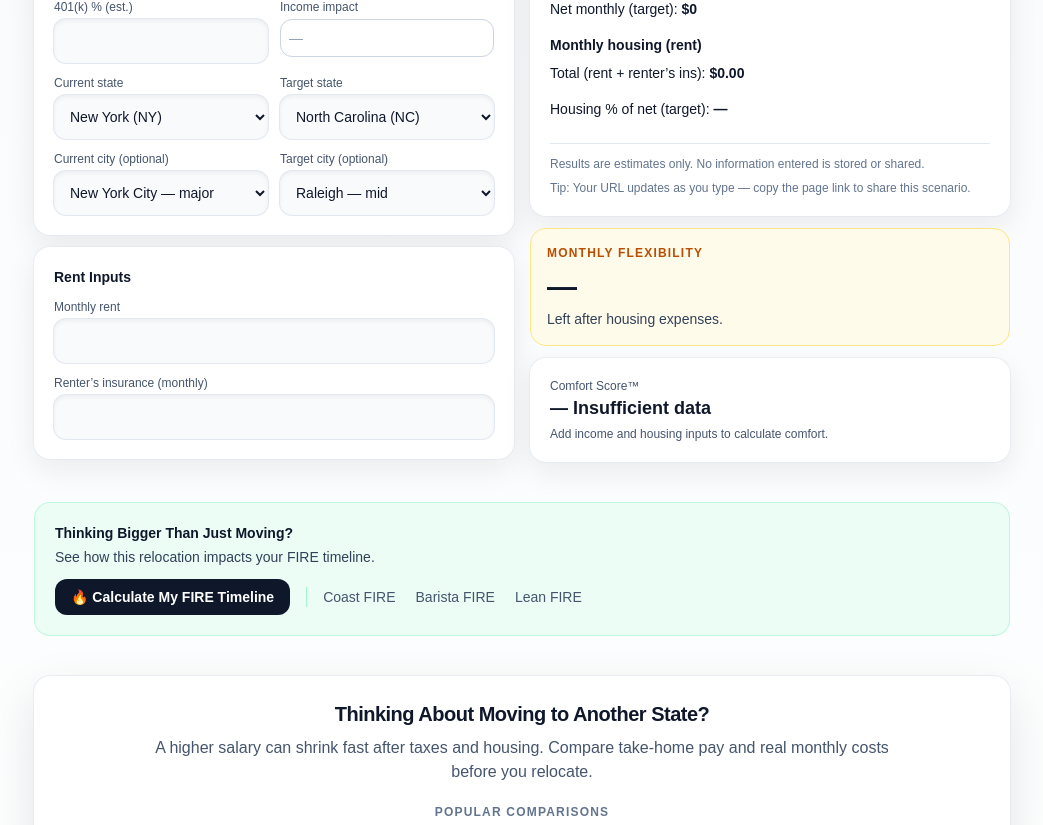
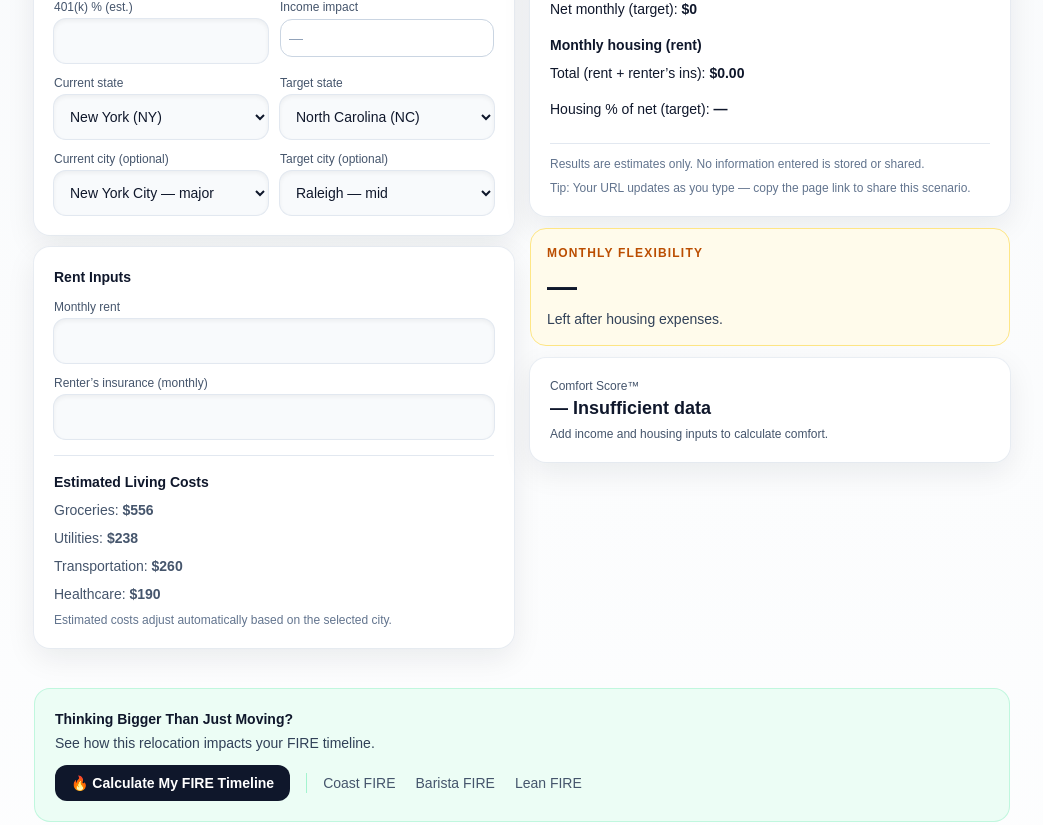
Before and after one commit to unmovedrooted/relocation-by-numbers, a Next.js app: page / in a window 1280 px wide. Shown: the part 361-1186 px from the top of the page, without its empty margins (118-1161 px from the left). Built offline with nearby package versions, Linux system fonts and the light colour scheme.

Commit message:
Add about and legal pages

```diff
--- a/src/components/Calculator.tsx
+++ b/src/components/Calculator.tsx
@@ -378,6 +378,33 @@ export default function Calculator({
     pmiAnnualPct: Number.isFinite(Number(pmiAnnualPct)) ? Number(pmiAnnualPct) : 0,
   };
 }, [homePrice, downPct, ratePct, termYears, propertyTaxPct, homeInsMonthly, hoaMonthly, pmiAnnualPct]);
+
+// ===========
+// Estimated Living Costs
+// ===========
+const estGroceries = useMemo(() => {
+  if (!fromCity || !toCity || !hasCOL(fromCity) || !hasCOL(toCity)) return 0;
+  const base = 600;
+  return base * (toCity.col.groceries / fromCity.col.groceries);
+}, [fromCity, toCity]);
+
+const estUtilities = useMemo(() => {
+  if (!fromCity || !toCity || !hasCOL(fromCity) || !hasCOL(toCity)) return 0;
+  const base = 250;
+  return base * (toCity.col.utilities / fromCity.col.utilities);
+}, [fromCity, toCity]);
+
+const estTransport = useMemo(() => {
+  if (!fromCity || !toCity || !hasCOL(fromCity) || !hasCOL(toCity)) return 0;
+  const base = 300;
+  return base * (toCity.col.transport / fromCity.col.transport);
+}, [fromCity, toCity]);
+
+const estHealthcare = useMemo(() => {
+  if (!fromCity || !toCity || !hasCOL(fromCity) || !hasCOL(toCity)) return 0;
+  const base = 200;
+  return base * (toCity.col.healthcare / fromCity.col.healthcare);
+}, [fromCity, toCity]);
 
   // ===========
   // Results
@@ -902,6 +929,29 @@ export default function Calculator({
         />
       </label>
     </div>
+
+    <div className="mt-4 border-t border-slate-200 pt-4">
+      <div className="mb-2 text-sm font-semibold">Estimated Living Costs</div>
+
+      <div className="grid gap-2 text-sm text-slate-600">
+        <div>
+          Groceries: <span className="font-semibold">{money(estGroceries)}</span>
+        </div>
+        <div>
+          Utilities: <span className="font-semibold">{money(estUtilities)}</span>
+        </div>
+        <div>
+          Transportation: <span className="font-semibold">{money(estTransport)}</span>
+        </div>
+        <div>
+          Healthcare: <span className="font-semibold">{money(estHealthcare)}</span>
+        </div>
+      </div>
+
+      <div className="mt-2 text-xs text-slate-500">
+        Estimated costs adjust automatically based on the selected city.
+      </div>
+    </div>
   </div>
 )}
 
@@ -932,9 +982,34 @@ export default function Calculator({
         />
       </label>
     </div>
+
+    <div className="mt-4 border-t border-slate-200 pt-4">
+      <div className="mb-2 text-sm font-semibold">Estimated Living Costs</div>
+
+      <div className="grid gap-2 text-sm text-slate-600">
+        <div>
+          Groceries: <span className="font-semibold">{money(estGroceries)}</span>
+        </div>
+        <div>
+          Utilities: <span className="font-semibold">{money(estUtilities)}</span>
+        </div>
+        <div>
+          Transportation: <span className="font-semibold">{money(estTransport)}</span>
+        </div>
+        <div>
+          Healthcare: <span className="font-semibold">{money(estHealthcare)}</span>
+        </div>
+      </div>
+
+      <div className="mt-2 text-xs text-slate-500">
+        Estimated costs adjust automatically based on the selected city.
+      </div>
+    </div>
   </div>
 )}
         </div>
+
+
 
         {/* RESULTS */}
         <div className="space-y-3">
```
Lines whose indentation alone changed are shown as unchanged.
